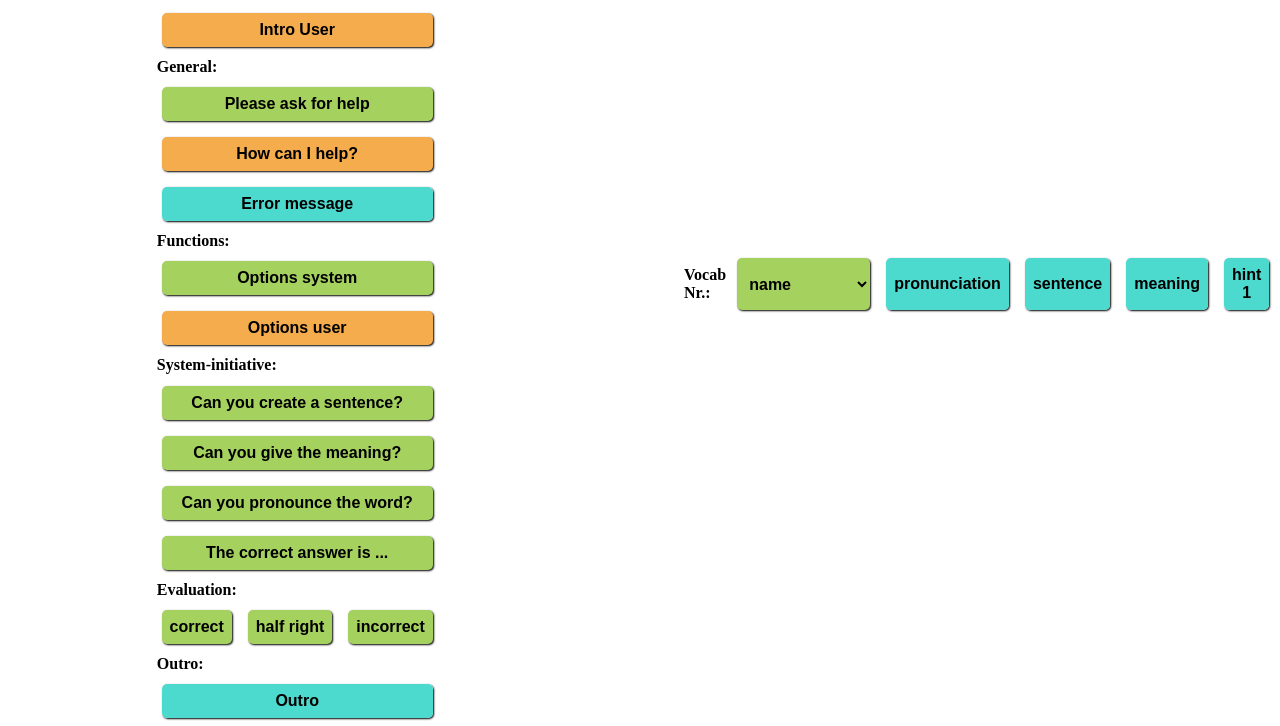
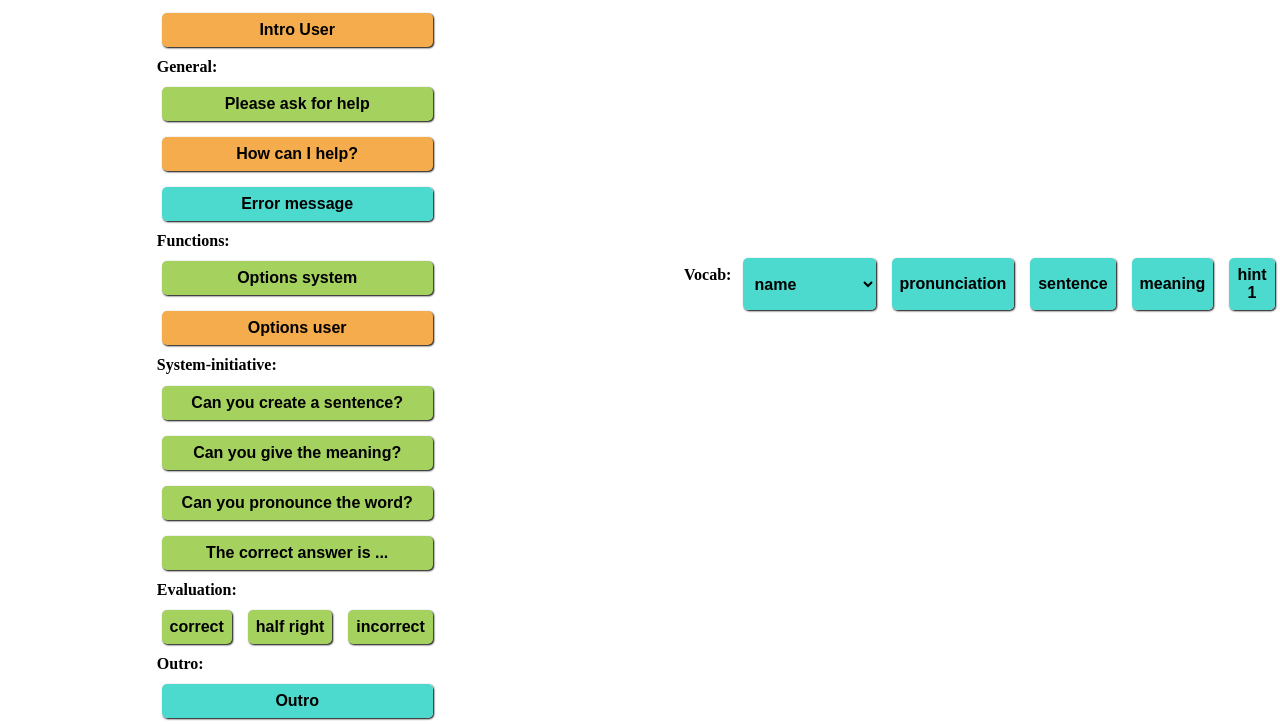
Before and after one commit to 4nn1k4/Study_Buddy_Wizard, a plain HTML site: page index.html in a window 1280 px wide. Shown: the part 101-827 px from the top of the page. Drawn offline with nearby package versions, Linux system fonts and the light colour scheme.

Commit message:
revised-study.-buddy

```diff
--- a/index.html
+++ b/index.html
@@ -33,7 +33,7 @@
 
         </div>
         <div class="solutions">
-            <p class= "Nr">Vocab Nr.: &nbsp;</p>
+            <p class= "Nr">Vocab: &nbsp;</p>
             <select id="selectVocab" class="selectBtn"></select>
             <!--<input type="text" id="vocabId" class="numberInput">-->
             <button id="pronunciation", class="audioBtn">pronunciation</button>
--- a/studyBuddy.js
+++ b/studyBuddy.js
@@ -68,15 +68,15 @@ class Vocab{
 }
 
 var vocabList = [
-    new Vocab(1, "name", "sen", "mean", "h1", "h2", "h3"),
+    new Vocab(1, "itinerary", "The tour operator will arrange transport and plan your itinerary.", "itinerary means a rout or proposed route of a journey or a guidebook for travelers", "Synonyms for itinerary are route, path, travel guidebook or travel plan", "Itinerary is a detailed plan for a journey, especially a list of places to visit, a plan for traveling.", "itinerary comes from the latin word itierarium is a guidebook of the roman travelroutes"),
     new Vocab(2, "accumulate", "Waste must not be allowed to accumulate in working areas.", "To accumulate means to gather or pile up especially little by little", "Synonyms for accumulate are to build up, increase or expand", " antonyms for accumulate are lessen, diminish or decrease", "Accumulate originates from the Latin word, accumulāre, which means to heap up, add to or increase"),
-    new Vocab(3, "name", "sen", "mean", "h1", "h2", "h3"),
+    new Vocab(3, "solicitor", "The family solicitors said the legal fight had been dropped because of costs to the taxpayer.", "a solicitor is a lawyer who advises clients on matters of law, draws up legal documents, prepares cases forbarristers and may represent clients in certain courts", "Synonyms for solicitor are lawyer and attorney", "Antonyms for solicitor are law breaker or scofflaw", "solicitor comes from the latin word sollicitator used in roman times for lawyers"),
     new Vocab(4, "upheaval", "The civil rights movement marked a period of social upheaval in the U.S.", "An upheaval is a violent or sudden change, causing or involving much difficulty, activity, or trouble:", "Related words to upheaval are overthrow, overturn, rebellion, revolt and revolution,", "An upheaval is always considered to be a bad thing at the time that it occurs, even if it results in improvements.", "Upheaval originates from to upheave, heave meaning to move something heavy using a lot of effort"),
-    new Vocab(5, "name", "sen", "mean", "h1", "h2", "h3"),
+    new Vocab(5, "liability", "She must accept liability for the damage.", "liability means the fact that someone is legally responsible for something, has an financial obligation, or has a hindrance or disadvantage", "Syonyms for liability are responsibility, obligation, handicap or downside", "Antonyms for liability are asset, advantage or plus", "Liability is often used in context with finances, legal cases and claims"),
     new Vocab(6, "rectify", "I had not meant to cause trouble, and asked what I could do to rectify the situation", "To rectify means to correct something or make something right", " synonyms of to rectify are to correct and amend", "Antonyms for to rectify are to damage, harm or hurt", "Rectify originates from the Latin word, rectus, which means right"),
     new Vocab(7, "subsidy", "The city is increasing subsidies for public transit.", "subsidy is money given as part of the cost of something, to help or encourage it to happen:", "Related words to subsidy are grant, allowance and scholarship", "Words which are often used in combination with subsidy are agriculture subsidy, annual subsidy and cash subsidy", "subsidy originates from the latin word, subsidium, which means to reserve troops, support, and assistance"),
     new Vocab(8, "feasible", "looking for a feasible way to create new jobs", "feasible means to be possible or capable to do something successfully", " syonyms to feasible are achievable, doable and possible", " antonyms for feasible are hopeless, impossible and undoable", "Feasible comes from faire, the French verb meaning, to do"),
-    new Vocab(9, "name", "sen", "mean", "h1", "h2", "h3"),
+    new Vocab(9, "surge", "There has been a surge in house prices recently.", "A surge is a sudden and great increase", "Synonyms for surge are increase, rise, gain or boost", "Antonyms for surge are decrease, diminish or lessen", "surge comes from the latin word surgere which means to rise, spring up"),
     new Vocab(10, "alleged", "She allegedly stole the money, but we do not have evidence", "alleged means to be accused but not proven or convicted", "Synonyms for alleged are assumed, presumed and unproven", "Antonyms for alleged are actual, factual and real", "Alleged comes from the Latin word, allegare, which means to bring forth. to allege was therefore used to describe making a formal declaration in court"),
     new Vocab(11, "adverse", "This warning message causes no adverse impacts to end users, and can be ignored.", "adverse means to be harmful or likely to cause problems", "Synonyms for adverse are disadvantageous, hostile and negative", "Antonyms for adverse sind advantageous, favorable and positive", "adverse comes from the latin word, adversus, which means to turn toward, facing opposed"),
     new Vocab(12, "detrimental", "Former President Donald Trump was scheduled to hold a press conference today, but canceled after advisers warned the event could be detrimental to him and other Republicans", "detrimental means an undesirable or harmful person or thing", " Synonyms for detrimental are bad, damaging and harmful", "Antonyms for detrimental are harmless, hurtless and inoffensive", "detrimental comes from the latin word, detere, which means to weaken or impair"),
--- a/style.css
+++ b/style.css
@@ -44,7 +44,7 @@ p{
 }
 .audioBtn:hover {background-color: #bebebe}
 .selectBtn{
-    background-color: #a5d15f; /* Green */
+    background-color: rgba(69, 216, 204, 0.959); /* Green */
     border: none;
     color: rgb(0, 0, 0);
     padding: 1vh;
```
